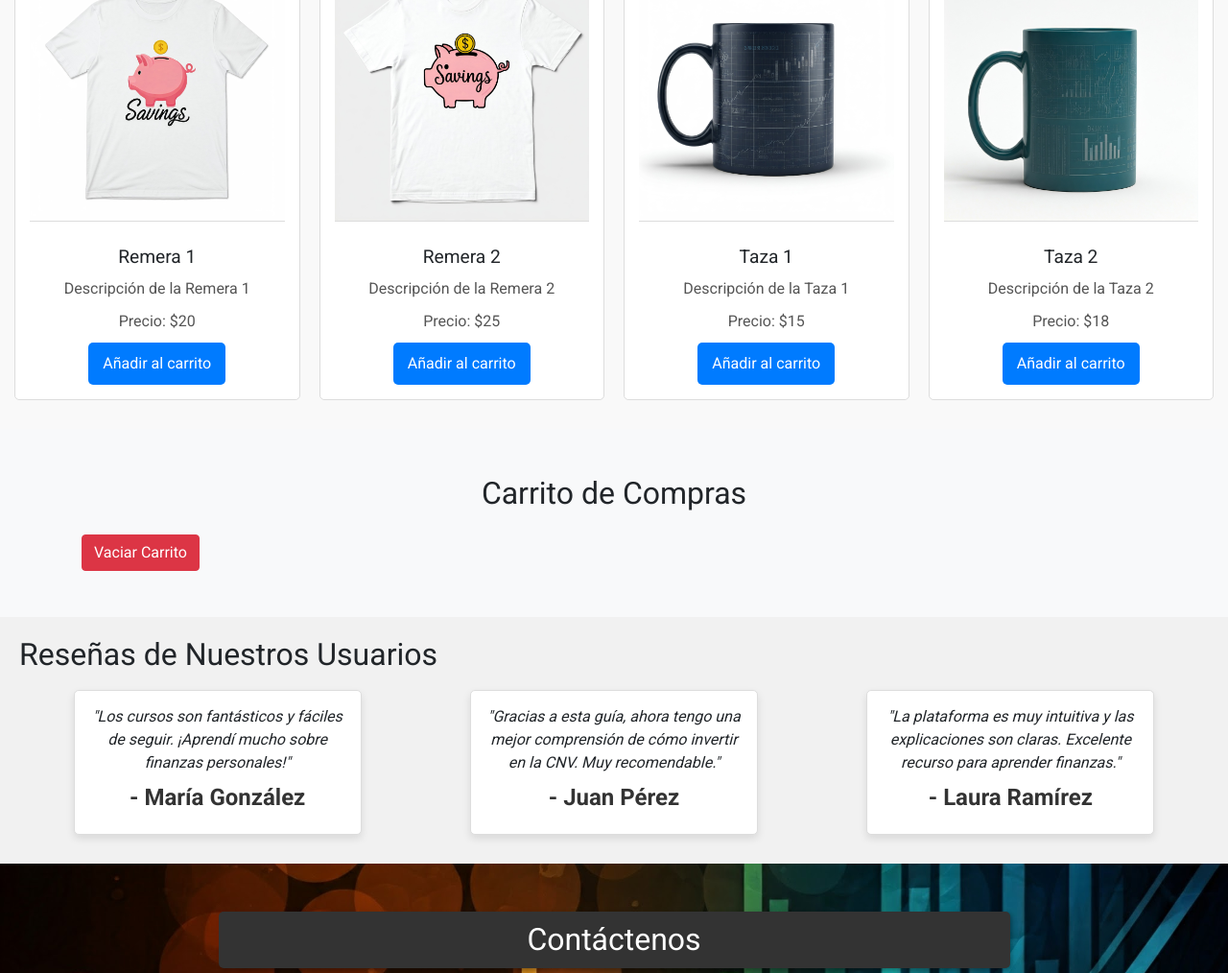
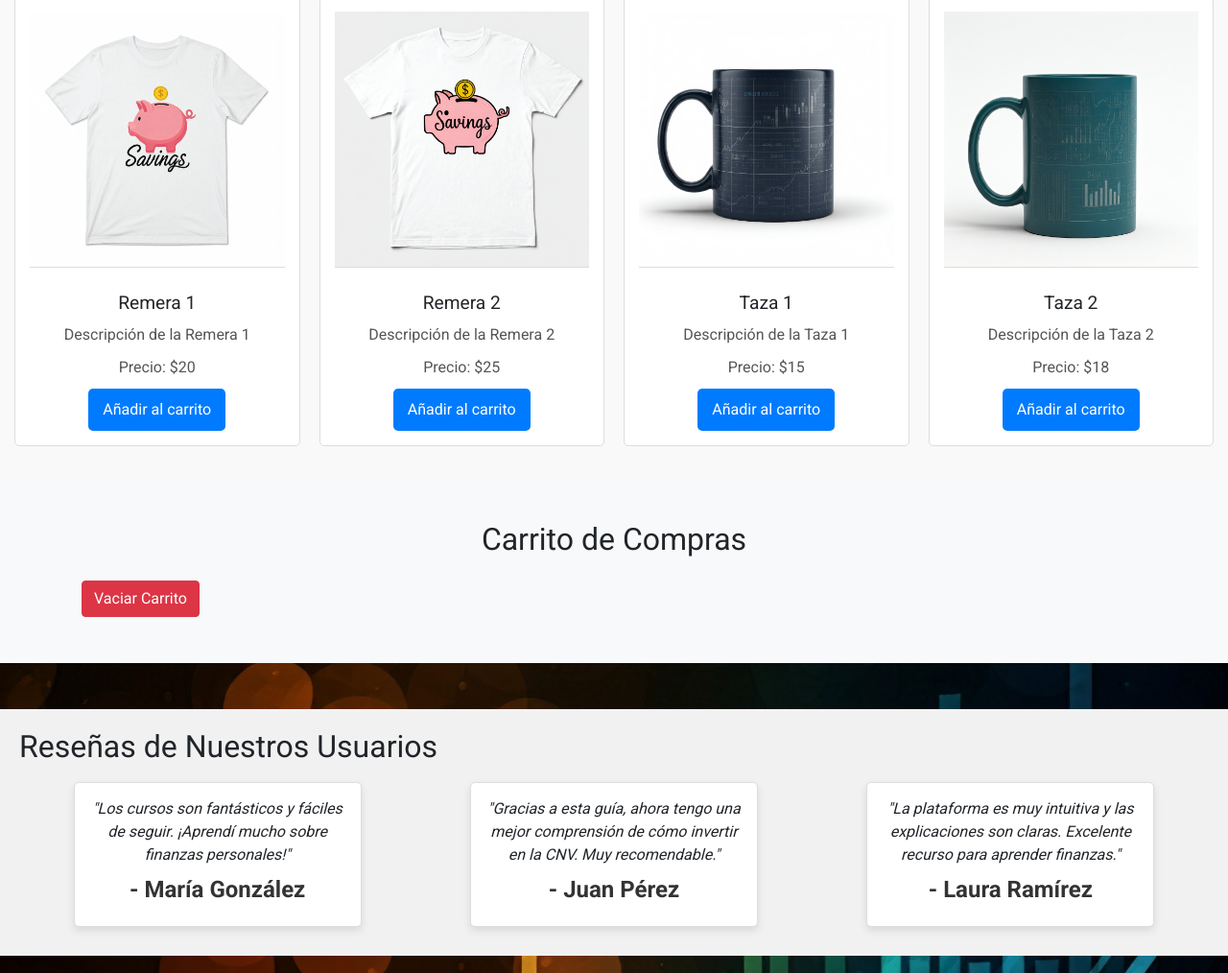
Before and after one commit to fraperrone/aprendiendo_finanzas_tech, a plain HTML site: page index.html in a window 1280 px wide. Shown: the part 725-1739 px from the top of the page at 96% size. Drawn offline with nearby package versions, Linux system fonts and the light colour scheme; no server answers.

Commit message:
html - mejoran mt seccions

```diff
--- a/index.html
+++ b/index.html
@@ -79,7 +79,7 @@
       </div>
     </section>
 
-    <section id="productos">
+    <section id="productos" class="mt-5">
       <h2>Productos en Venta</h2>
       <div class="productos-container row">
         <div
@@ -153,7 +153,7 @@
       </div>
     </section>
 
-    <section id="resenas">
+    <section id="resenas" class="mt-5">
       <h2>Reseñas de Nuestros Usuarios</h2>
       <div class="resenas-container">
         <div class="resena">
```
